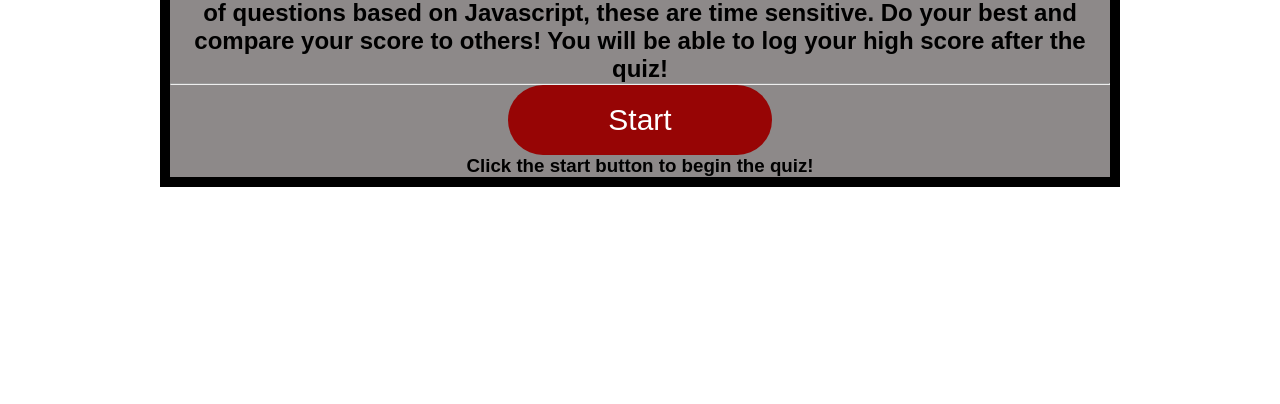
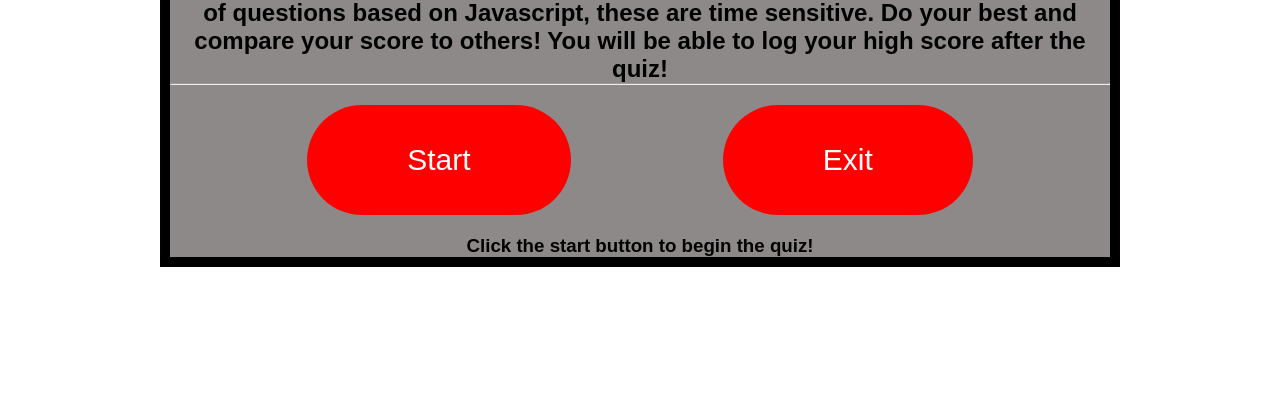
Before and after one commit to Godoflaugh/Module4-Quiz, a plain HTML site: page index.html in a window 1280 px wide. Shown: the part 396-800 px from the top of the page. Drawn offline with Linux system fonts and the light colour scheme.

Commit message:
Fixed timer issue: Timer was being intialized on page and called again on btn click. Now resolved

```diff
--- a/assets/css/style.css
+++ b/assets/css/style.css
@@ -26,6 +26,7 @@ header{
   background-color: white;
 }
 
+
 #card{
   text-align: center;
   background-color: rgb(141, 137, 137);
@@ -34,9 +35,9 @@ header{
   margin: 200px auto;
 }
 
-.btn{
+#start{
   border: none;
-  background-color: rgb(151, 5, 5);
+  background-color: red;
   color: white;
   border-radius: 100px;
   -webkit-border-radius: 100px;
@@ -50,5 +51,44 @@ header{
   display: inline-block;
 
   padding: 30px 100px;
-  margin: 0 auto;
+  margin: 10px 25px;
 }
+
+#start:hover{
+  background-color: rgb(121, 12, 12);
+  color: ghostwhite;
+}
+
+
+#exit{
+  border: none;
+  background-color: red;
+  color: white;
+  border-radius: 100px;
+  -webkit-border-radius: 100px;
+  -moz-border-radius: 100px;
+  -ms-border-radius: 100px;
+  -o-border-radius: 100px;
+  font-size: 30px;
+  line-height: 10px;
+  text-align: center;
+  cursor: pointer;
+  display: inline-block;
+
+  padding: 30px 100px;
+  margin: 10px 25px;
+}
+
+#exit:hover{
+  background-color: rgb(121, 12, 12);
+  color: ghostwhite;
+}
+
+/* This will target the full container then the child of the button, creating a flex box for the buttons only which then can be spaced as desired */
+#btn{
+  height: 150px;
+  width: 100%;
+  display: flex;
+  justify-content: space-evenly;
+  padding: 10px;
+}
--- a/assets/js/javascript.js
+++ b/assets/js/javascript.js
@@ -9,13 +9,13 @@ var countDownEL = document.querySelector("#countDown")
 // var timer = seconds * 60
 
 
-
+startBtn.addEventListener("click", startQuiz)
 // Timer Function
 function cdTimer() {
   var timeLeft = 90
 
   // Listen's for click
-  startBtn.addEventListener("click", startQuiz)
+
 
   var timeInterval = setInterval(function () {
 
@@ -43,6 +43,3 @@ function cdTimer() {
 function startQuiz() {
   cdTimer()
 }
-
-
-startQuiz()
--- a/index.html
+++ b/index.html
@@ -52,7 +52,12 @@ b. the quiz will be ended if the timer reaches 0, resulting in a current score r
 
       <!-- In the footer, we should show the correct answer based on the provided input -->
       <div id="cardFooter">
-        <button id="start" class="btn"> Start</button>
+
+        <div id="btn">
+          <button id="start"> Start</button>
+          <button id="exit">Exit</button>
+        </div>
+
           <h3> Click the start button to begin the quiz!</h3>
       </div>
 
```
